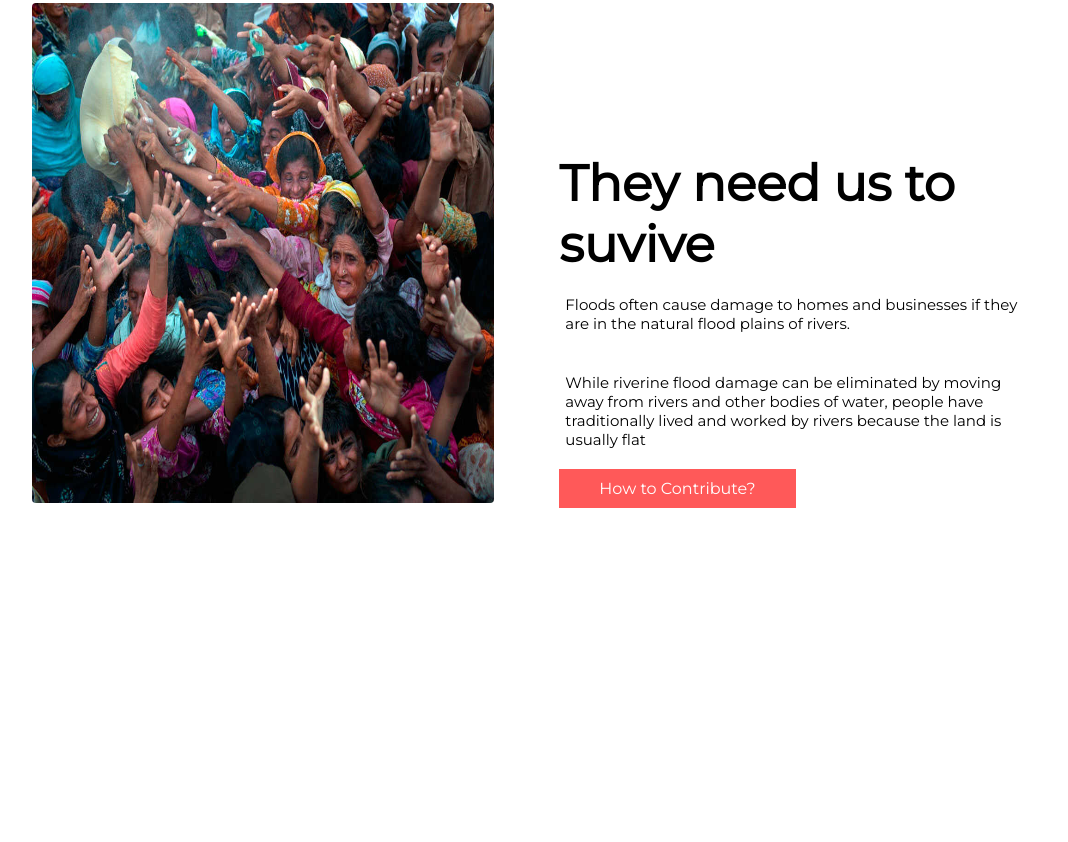
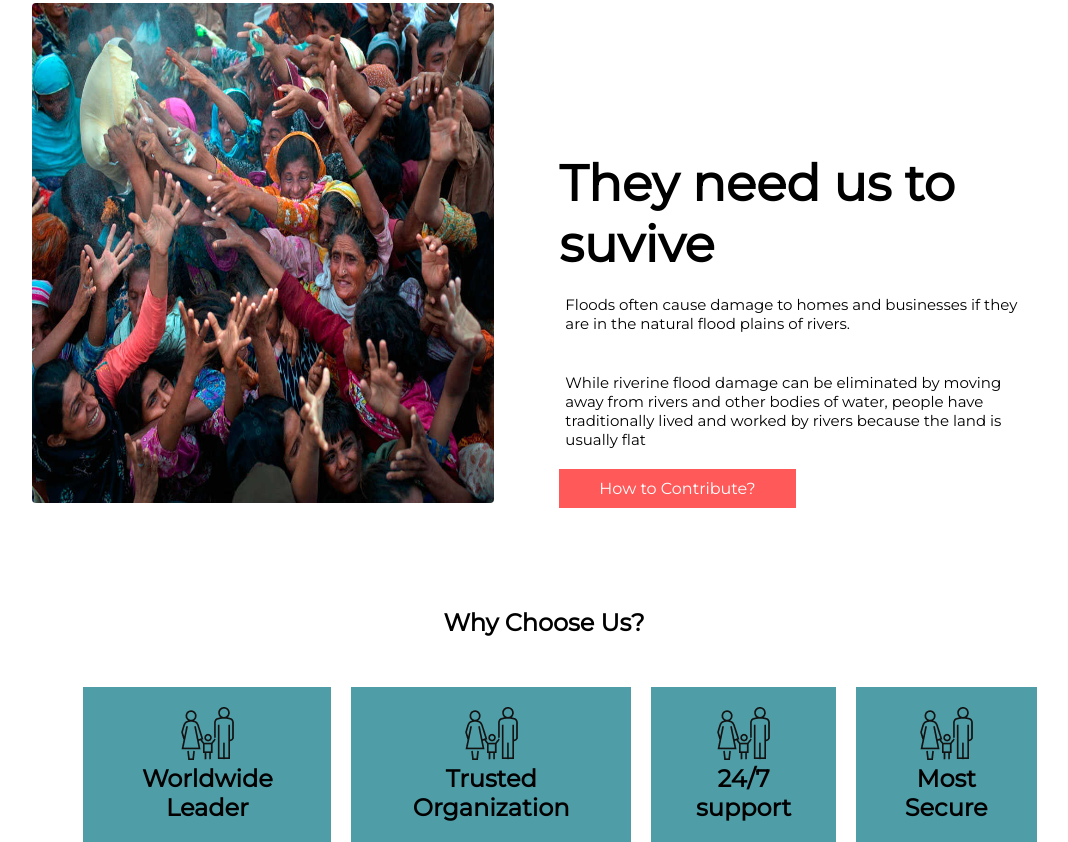
Before and after one commit to SotonAlamgir-PH/donate, a plain HTML site: page index.html in a window 1280 px wide. Shown: the part 2384-3226 px from the top of the page, without its empty margins (96-1164 px from the left). Before the commit the page ends 2892 px from the top, so only its background shows below. Drawn offline with Linux system fonts and the light colour scheme; files whose address does not match are found by name.

Commit message:
bonus-section

```diff
--- a/index.html
+++ b/index.html
@@ -104,6 +104,32 @@
             </div>
         </div>
     </section>
+    <section class="choice">
+        <div class="container">
+            <div class="choice-heading">
+                <h1>Why Choose Us?</h1>
+            </div>
+            <div class="chose-cause flex">
+                <div class="reson-one">
+                    <img src="icons/shelter.png" alt="">
+                    <h1>Worldwide Leader</h1>
+                </div>
+                <div class="reson-one">
+                    <img src="icons/shelter.png" alt="">
+                    <h1>Trusted Organization</h1>
+                </div>
+                <div class="reson-one">
+                    <img src="icons/shelter.png" alt="">
+                    <h1>24/7 support</h1>
+                </div>
+                <div class="reson-one">
+                    <img src="icons/shelter.png" alt="">
+                    <h1>Most Secure</h1>
+                </div>
+            </div>
+        </div>
+
+    </section>
 </body>
 
 </html>
--- a/style.css
+++ b/style.css
@@ -144,3 +144,20 @@ body{
     display:inline-block;
 }
 /*uuuuuuuuu*/
+.choice{
+    margin-top:100px;
+}
+.choice-heading{
+   text-align:center;
+}
+.chose-cause{
+    padding-top: 50px;
+    text-align: center;
+    margin-left:5%;
+}
+.reson-one{
+    text-align: center;
+    padding: 20px;
+    background-color: #4F9DA6;
+    margin-right:2%;
+}
```
